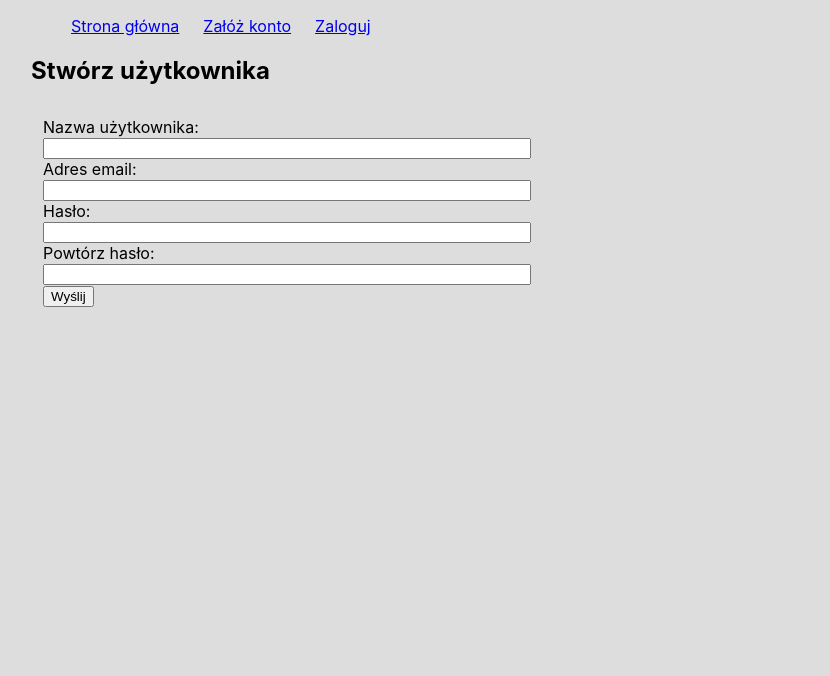
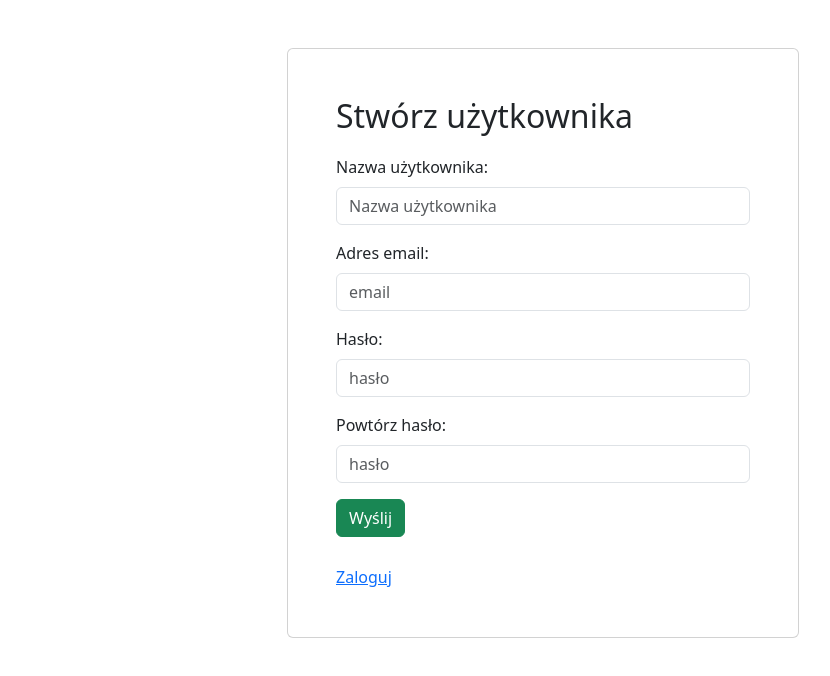
Before and after one commit to Borys-dotcom/react_crm, a React (Create React App) app: page /user/create in a window 1280 px wide. Shown: the top 676 px of the page, without its empty margins (97-927 px from the left). Built offline with nearby package versions, Linux system fonts and the light colour scheme.

Commit message:
react bootstrap added

```diff
--- a/package.json
+++ b/package.json
@@ -4,9 +4,11 @@
   "private": true,
   "dependencies": {
     "axios": "^1.7.9",
+    "bootstrap": "^5.3.3",
     "cra-template": "1.2.0",
     "json-web-token": "^3.2.0",
     "react": "^19.0.0",
+    "react-bootstrap": "^2.10.8",
     "react-cookie": "^7.2.2",
     "react-dom": "^19.0.0",
     "react-router-dom": "^7.1.1",
--- a/src/App.js
+++ b/src/App.js
@@ -4,25 +4,52 @@ import SingleCustomer from "./views/SingleCustomer";
 import HandleCustomer from "./views/HandleCustomer";
 import CreateUser from "./views/CreateUser";
 import Login from "./views/Login";
-import Navbar from "./components/Navbar";
-import { Routes, Route } from "react-router";
-import { CookiesProvider } from "react-cookie";
+import AppNavbar from "./components/AppNavbar";
+import { Routes, Route, Navigate } from "react-router";
+import { useCookies } from "react-cookie";
+import axios from "axios";
+import { useNavigate } from "react-router";
 
 function App() {
+  const [cookies, setCookie, clearCookie] = useCookies(["user", "token"]);
+  const currentUser = cookies["user"];
+  const navigate = useNavigate();
+
+  axios.defaults.headers.common["Authorization"] = cookies["token"];
+
+  const clearCookies = (e) => {
+    e.preventDefault();
+    clearCookie("user", {path: "/"});
+    clearCookie("token", {path: "/"});
+    // clearCookie();
+    let path="/";
+    navigate(path);
+  };
 
   return (
     <div className="App">
-      <Navbar />
-      {/* <CookiesProvider> */}
+      {!currentUser ? (
         <Routes>
-          <Route path="/" element={<Customers />} />
-          <Route path="/customer/:id" element={<SingleCustomer />} />
-          <Route path="/edit/:id" element={<HandleCustomer />} />
-          <Route path="/add/" element={<HandleCustomer />} />
+          <Route path="/" element={<Navigate to="/user/login" replace />} />
+          <Route path="/user/login/" element={<Login />} />
           <Route path="/user/create/" element={<CreateUser />} />
-          <Route path="/user/login/" element={<Login />} />
         </Routes>
-      {/* </CookiesProvider> */}
+      ) : (
+        <>
+          <AppNavbar currentUser={currentUser} clearCookies={clearCookies} />
+          <Routes>
+            <Route path="/" element={<Customers />} />
+            <Route path="/customer/:id" element={<SingleCustomer />} />
+            <Route path="/edit/:id" element={<HandleCustomer />} />
+            <Route path="/add/" element={<HandleCustomer />} />
+            <Route
+              path="/user/create/"
+              element={<CreateUser isLoggedIn={currentUser} />}
+            />
+            <Route path="/user/login/" element={<Login />} />
+          </Routes>
+        </>
+      )}
     </div>
   );
 }
--- /dev/null
+++ b/src/components/AppNavbar.js
@@ -0,0 +1,39 @@
+import { Link } from "react-router-dom";
+import "./AppNavbar.css";
+import Nav from "react-bootstrap/Nav";
+import Navbar from "react-bootstrap/Navbar";
+import Container from "react-bootstrap/Container";
+
+const AppNavbar = (props) => {
+  return (
+    <Navbar>
+      <Container>
+        <Navbar.Brand href="/">CRM</Navbar.Brand>
+        <Navbar.Collapse id="basic-navbar-nav">
+          <Nav className="me-auto">
+            <Nav.Link href="/add/">Dodaj klienta</Nav.Link>
+            <Nav.Link href="/user/create/">Nowy użytkownik</Nav.Link>
+          <Navbar.Text>
+            <a href="/" onClick={props.clearCookies}>Wyloguj: {props.currentUser}</a>
+          </Navbar.Text>
+          </Nav>
+        </Navbar.Collapse>
+      </Container>
+    </Navbar>
+  );
+};
+
+export default AppNavbar;
+
+{
+  /* <div className="container">
+<div className="navbar-container">
+  <ul className="navbar-list">
+    <Link to="/">Strona główna</Link>
+    <Link to="/add/">Dodaj klienta</Link>
+    <Link to="/user/create">Nowy użytkownik</Link>
+    <Link to="/user/login/" onClick={props.clearCookies}>Wyloguj: {props.currentUser}</Link>
+  </ul>
+</div>
+</div> */
+}
--- a/src/components/Navbar.js
+++ /dev/null
@@ -1,34 +0,0 @@
-import { Link } from "react-router-dom";
-import "./Navbar.css"
-import { useCookies } from "react-cookie";
-import axios from "axios";
-import { useNavigate } from "react-router"
-
-const Navbar = () => {
-
-  const [cookies, setCookie, clearCookie] = useCookies(["user", "token"])
-  const navigate = useNavigate();
-
-  const clearCookies = () => {
-    clearCookie("user");
-    clearCookie("token");
-    axios.defaults.headers.common['Authorization'] = "";
-  }
-
-
-    return (
-    <div className="container">
-      <div className="navbar-container">
-        <ul className="navbar-list">
-          <Link to="/">Strona główna</Link>
-          {cookies["token"] &&<Link to="/add/">Dodaj klienta</Link>}
-          {!cookies["token"] && <Link to="/user/create">Załóż konto</Link>}
-          {!cookies["token"] && <Link to="/user/login/">Zaloguj</Link>}
-          {cookies["token"] && <Link to="/user/login/" onClick={clearCookies}>Wyloguj: {cookies["user"]}</Link>}
-        </ul>
-      </div>
-    </div>
-  );
-};
-
-export default Navbar
--- a/src/views/ActionList.js
+++ b/src/views/ActionList.js
@@ -10,6 +10,8 @@ const ActionList = (props) => {
   const [idOfActionToEdit, setIdOfActionToEdit] = useState("");
   const [showConfirmationWindow, setShowConfirmationWindow] = useState(false);
   const [idOfActionToDelete, setIdOfActionToDelete] = useState("");
+
+  console.log(actionList);
 
   const getActionListFromDB = () => {
     let path = `http://${config.db.url}:${config.db.port}/${config.db.collection.action}/${props.customerData[0]}`;
--- a/src/views/CreateUser.js
+++ b/src/views/CreateUser.js
@@ -3,13 +3,15 @@ import "./CreateUser.css";
 import axios from "axios";
 import config from "../config";
 import { useNavigate } from "react-router";
+import Button from "react-bootstrap/Button";
+import Form from "react-bootstrap/Form";
 
-const CreateUser = () => {
+const CreateUser = (props) => {
   const [userData, setUserData] = useState({
     username: "",
     email: "",
     password: "",
-    passwordRepeated: ""
+    passwordRepeated: "",
   });
   const [errorMessages, setErrorMessages] = useState([]);
   const [inputClassObject, setInputClassObject] = useState({});
@@ -24,23 +26,26 @@ const CreateUser = () => {
   const submitUserData = (e) => {
     e.preventDefault();
     if (validateUserData()) {
-
       let userDataToSubmit = {
         username: userData.username,
         email: userData.email,
-        password: userData.password
+        password: userData.password,
+      };
+
+      let path = `http://${config.db.url}:${config.db.port}/${config.db.collection.user}/add/`;
+      axios
+        .post(path, userDataToSubmit)
+        .then((res) => {
+          if (props.isLoggedIn) {
+            path = "/";
+          } else {
+            path = "/user/login/";
           }
-
-      let path = `http://${config.db.url}:${config.db.port}/${config.db.collection.user}/add/`
-      axios.post(path, userDataToSubmit)
-      .then((res) => {
-        console.log(res);
-        navigate("/user/login/");
+          navigate(path);
         })
         .catch((err) => {
           console.log(err);
-      })
-
+        });
     }
   };
 
@@ -50,7 +55,7 @@ const CreateUser = () => {
       username: "normalInput",
       email: "normalInput",
       password: "normalInput",
-        passwordRepeated: "normalInput"
+      passwordRepeated: "normalInput",
     };
 
     if (userData.username === "") {
@@ -78,65 +83,131 @@ const CreateUser = () => {
     setInputClassObject(tempInputClassObject);
 
     if (tempErrorArray.length === 0) {
-        return true
+      return true;
     } else {
-        return false
+      return false;
     }
   };
 
   return (
-    <div className="container">
+    <div className="card p-5 mx-auto container h-100 mt-5" style={{width: "32rem"}}>
       <h2>Stwórz użytkownika</h2>
-      <div className="create-user-organising-div">
-        <form onSubmit={submitUserData}>
-          <label htmlFor="username">Nazwa użytkownika: </label>
-          <input
+      <div className="create-user-organising-div row align-items-center">
+        <Form onSubmit={submitUserData}>
+          <Form.Group className="mb-3" controlId="username">
+            <Form.Label>Nazwa użytkownika: </Form.Label>
+            <Form.Control
               type="text"
               name="username"
               id="username"
               onChange={handleUserData}
               value={userData.username || ""}
-            className={inputClassObject.username}
+              placeholder="Nazwa użytkownika"
             />
-          <label htmlFor="email">Adres email: </label>
-          <input
+          </Form.Group>
+          <Form.Group className="mb-3" controlId="email">
+            <Form.Label>Adres email: </Form.Label>
+            <Form.Control
               type="email"
               name="email"
               id="email"
               onChange={handleUserData}
               value={userData.email || ""}
-            className={inputClassObject.email}
+              placeholder="email"
             />
-          <label htmlFor="password">Hasło: </label>
-          <input
+          </Form.Group>
+          <Form.Group className="mb-3" controlId="password">
+            <Form.Label>Hasło: </Form.Label>
+            <Form.Control
               type="password"
               name="password"
               id="password"
               onChange={handleUserData}
               value={userData.password || ""}
-            className={inputClassObject.password}
+              placeholder="hasło"
             />
-          <label htmlFor="passwordRepeated">Powtórz hasło: </label>
-          <input
+          </Form.Group>
+          <Form.Group className="mb-3" controlId="passwordRepeated">
+            <Form.Label>Powtórz hasło: </Form.Label>
+            <Form.Control
               type="password"
               name="passwordRepeated"
               id="passwordRepeated"
               onChange={handleUserData}
               value={userData.passwordRepeated || ""}
-            className={inputClassObject.passwordRepeated}
+              placeholder="hasło"
             />
-          <button>Wyślij</button>
-        </form>
+          </Form.Group>
+          <Button variant="primary" type="submit" className="btn btn-success">
+            Wyślij
+          </Button>
+        </Form>
         <div className="create-user-alarm-container">
           <ul>
             {errorMessages.map((message, index) => {
-                    return <li key={index}>{message}</li>
+              return <li key={index}>{message}</li>;
             })}
           </ul>
         </div>
       </div>
+      {!props.isLoggedIn && <a href="/">Zaloguj</a>}
     </div>
   );
 };
 
 export default CreateUser;
+
+// return (
+//   <div className="container">
+//     <h2>Stwórz użytkownika</h2>
+//     {!props.isLoggedIn && <a href="/user/login/">Zaloguj</a>}
+//     <div className="create-user-organising-div">
+//       <form onSubmit={submitUserData}>
+//         <label htmlFor="username">Nazwa użytkownika: </label>
+//         <input
+//           type="text"
+//           name="username"
+//           id="username"
+//           onChange={handleUserData}
+//           value={userData.username || ""}
+//           className={inputClassObject.username}
+//         />
+//         <label htmlFor="email">Adres email: </label>
+//         <input
+//           type="email"
+//           name="email"
+//           id="email"
+//           onChange={handleUserData}
+//           value={userData.email || ""}
+//           className={inputClassObject.email}
+//         />
+//         <label htmlFor="password">Hasło: </label>
+//         <input
+//           type="password"
+//           name="password"
+//           id="password"
+//           onChange={handleUserData}
+//           value={userData.password || ""}
+//           className={inputClassObject.password}
+//         />
+//         <label htmlFor="passwordRepeated">Powtórz hasło: </label>
+//         <input
+//           type="password"
+//           name="passwordRepeated"
+//           id="passwordRepeated"
+//           onChange={handleUserData}
+//           value={userData.passwordRepeated || ""}
+//           className={inputClassObject.passwordRepeated}
+//         />
+//         <button>Wyślij</button>
+//       </form>
+//       <div className="create-user-alarm-container">
+//         <ul>
+//           {errorMessages.map((message, index) => {
+//             return <li key={index}>{message}</li>;
+//           })}
+//         </ul>
+//       </div>
+//     </div>
+//   </div>
+// );
--- a/src/views/Customers.js
+++ b/src/views/Customers.js
@@ -17,7 +17,6 @@ const Customers = () => {
         `http://${config.db.url}:${config.db.port}/${config.db.collection.customer}/`
       )
       .then((res) => {
-        console.log(res)
         setCustomerList(res.data);
       })
       .catch((err) => {
--- a/src/views/Login.js
+++ b/src/views/Login.js
@@ -1,9 +1,11 @@
-import "./Login.css";
+// import "./Login.css";
 import { useState } from "react";
 import config from "../config";
 import axios from "axios";
 import { useCookies } from "react-cookie";
 import { useNavigate } from "react-router";
+import Button from "react-bootstrap/Button";
+import Form from "react-bootstrap/Form";
 
 const Login = () => {
   const [userData, setUserData] = useState({
@@ -29,9 +31,9 @@ const Login = () => {
       axios
         .post(path, userData)
         .then((res) => {
-          setCookie("token", res.data.token);
-          setCookie("user", userData.username);
-          axios.defaults.headers.common['Authorization'] = res.data.token;
+          setCookie("token", res.data.token, {path: "/"});
+          setCookie("user", userData.username, {path: "/"});
+          axios.defaults.headers.common["Authorization"] = res.data.token;
           navigate("/");
         })
         .catch((err) => {
@@ -74,11 +76,70 @@ const Login = () => {
   };
 
   return (
-    <div className="container">
+    <div className="card p-5 mx-auto container h-100 mt-5" style={{width: "32rem"}}>
       <h2>Podaj dane do logowania:</h2>
+      <div className="create-user-organising-div row align-items-center">
+        <Form onSubmit={submitUserData}>
+          <Form.Group className="mb-3" controlId="username">
+            <Form.Label>Nazwa użytkownika: </Form.Label>
+            <Form.Control
+              type="text"
+              name="username"
+              id="username"
+              onChange={handleUserData}
+              value={userData.username || ""}
+              placeholder="Nazwa użytkownika"
+            />
+          </Form.Group>
+          <Form.Group className="mb-3" controlId="password">
+            <Form.Label>Hasło: </Form.Label>
+            <Form.Control
+              type="password"
+              name="password"
+              id="password"
+              onChange={handleUserData}
+              value={userData.password || ""}
+              placeholder="hasło"
+            />
+          </Form.Group>
+          <Button variant="primary" type="submit" className="btn btn-success">
+            Wyślij
+          </Button>
+        </Form>
+        <div className="create-user-alarm-container">
+          <ul>
+            {errorMessages.map((message, index) => {
+              return <li key={index}>{message}</li>;
+            })}
+          </ul>
+        </div>
+      </div>
+      <a href="/user/create/">Stwórz nowego użytkownika</a>
+    </div>
+  );
+};
+
+export default Login;
+
+{
+  /* <div className="container">
+      <h2>Podaj dane do logowania:</h2>
+      <a href="/user/create/">Stwórz nowego użytkownika</a>
       <div className="create-user-organising-div">
-        <form onSubmit={submitUserData}>
-          <label htmlFor="username">Nazwa użytkownika: </label>
+        <Form>
+          <Form.Group className="mb-3" controlId="formBasicText">
+            <form onSubmit={submitUserData}> }
+            <label htmlFor="username">Nazwa użytkownika: </label>
+            <Form.Label>Nazwa użytkownika: </Form.Label>
+            <Form.Control
+              type="text"
+              name="username"
+              id="username"
+              onChange={handleUserData}
+              value={userData.username || ""}
+              placeholder="Nazwa użytkownika"
+            />
+          </Form.Group>
           <input
             type="text"
             name="username"
@@ -97,7 +158,8 @@ const Login = () => {
             className={inputClassObject.password}
           />
           <button>Wyślij</button>
-        </form>
+          { </form>
+        </Form>
         <div className="create-user-alarm-container">
           <ul>
             {errorMessages.map((message, index) => {
@@ -106,8 +168,5 @@ const Login = () => {
           </ul>
         </div>
       </div>
-    </div>
-  );
-};
-
-export default Login;
+    </div> */
+}
```
Also changed, not shown: src/index.js (+7 -5 lines), src/components/AppNavbar.css (renamed from src/components/Navbar.css), 1 other file (tests, documents, lock files or other folders). Lines whose indentation alone changed are shown as unchanged.
